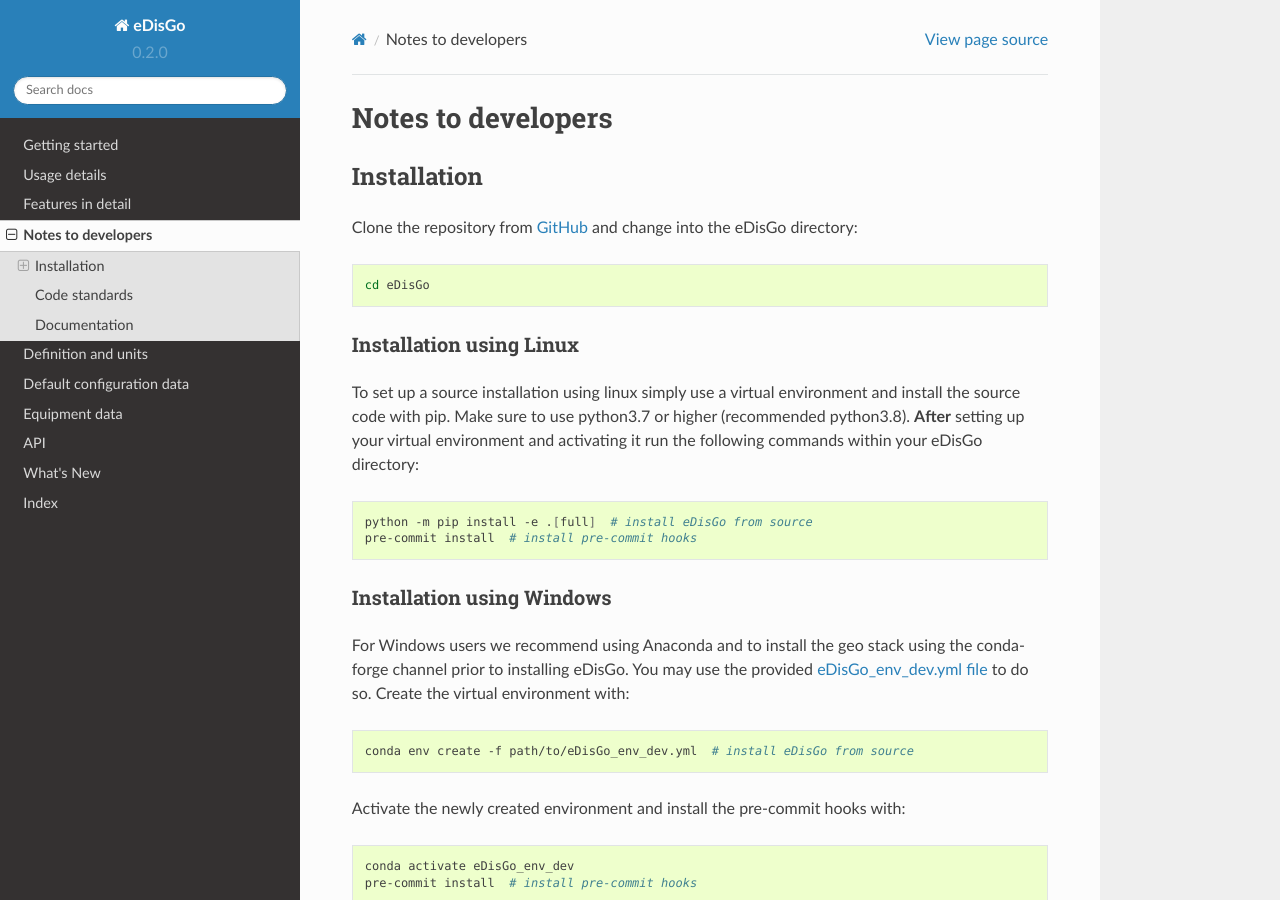
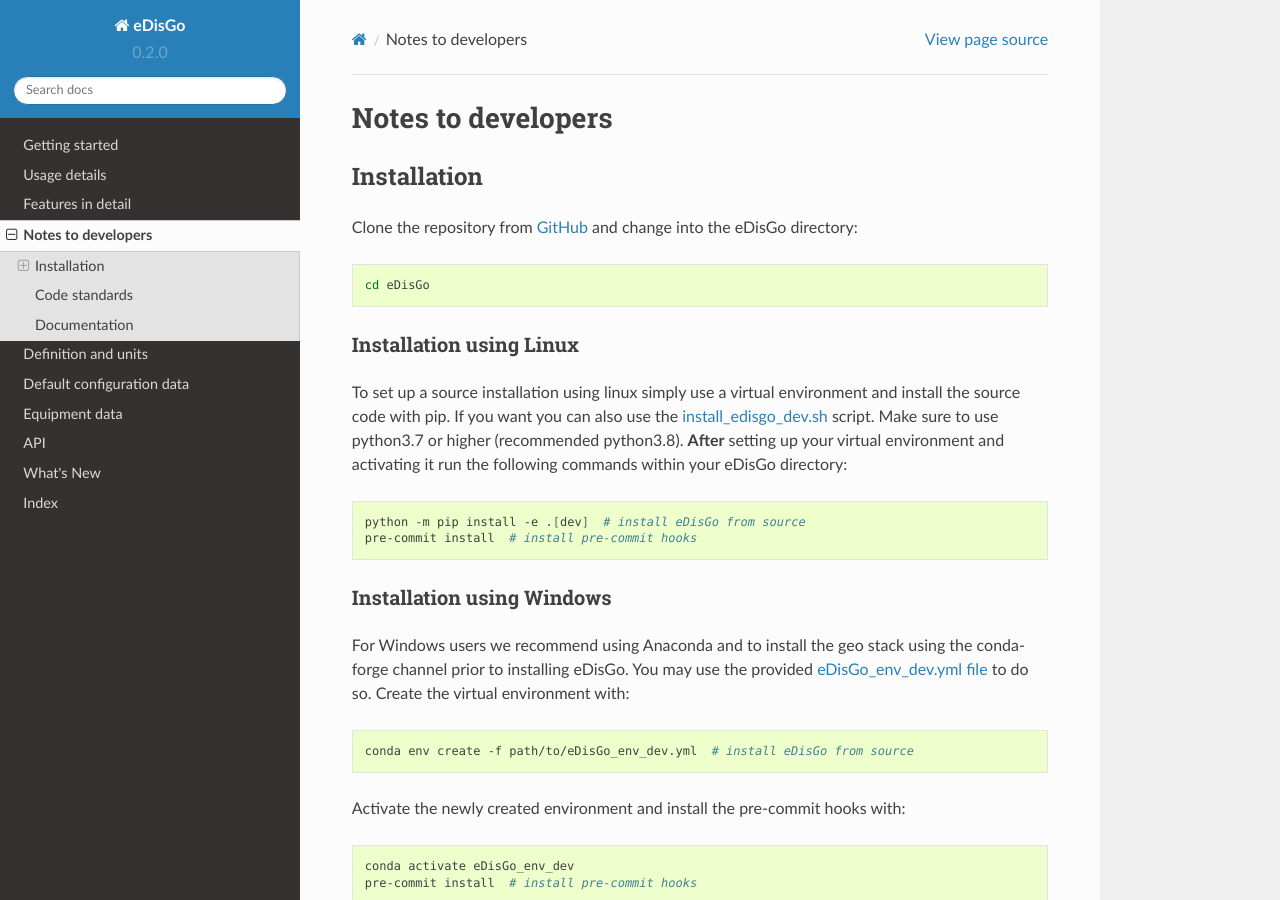
Before and after one commit to openego/eDisGo, a Sphinx documentation site: the page built from doc/dev_notes.rst, in a window 1280 px wide and 900 px high. Built offline with Sphinx 7.4.7 and the Read the Docs theme 2.0.0, drawn with Linux system fonts in a browser that asks for light colours; formulas are drawn with MathJax 3.

Commit message:
Add install script documentation

```diff
--- a/doc/dev_notes.rst
+++ b/doc/dev_notes.rst
@@ -18,13 +18,15 @@ Installation using Linux
 ~~~~~~~~~~~~~~~~~~~~~~~~
 
 To set up a source installation using linux simply use a virtual environment and install
-the source code with pip. Make sure to use python3.7 or higher (recommended
+the source code with pip. If you want you can also use the
+`install_edisgo_dev.sh <https://github.com/openego/eDisGo/blob/dev/install_edisgo_dev.sh>`_
+script. Make sure to use python3.7 or higher (recommended
 python3.8). **After** setting up your virtual environment and activating it run the
 following commands within your eDisGo directory:
 
 .. code-block:: bash
 
-    python -m pip install -e .[full]  # install eDisGo from source
+    python -m pip install -e .[dev]  # install eDisGo from source
     pre-commit install  # install pre-commit hooks
 
 
```
